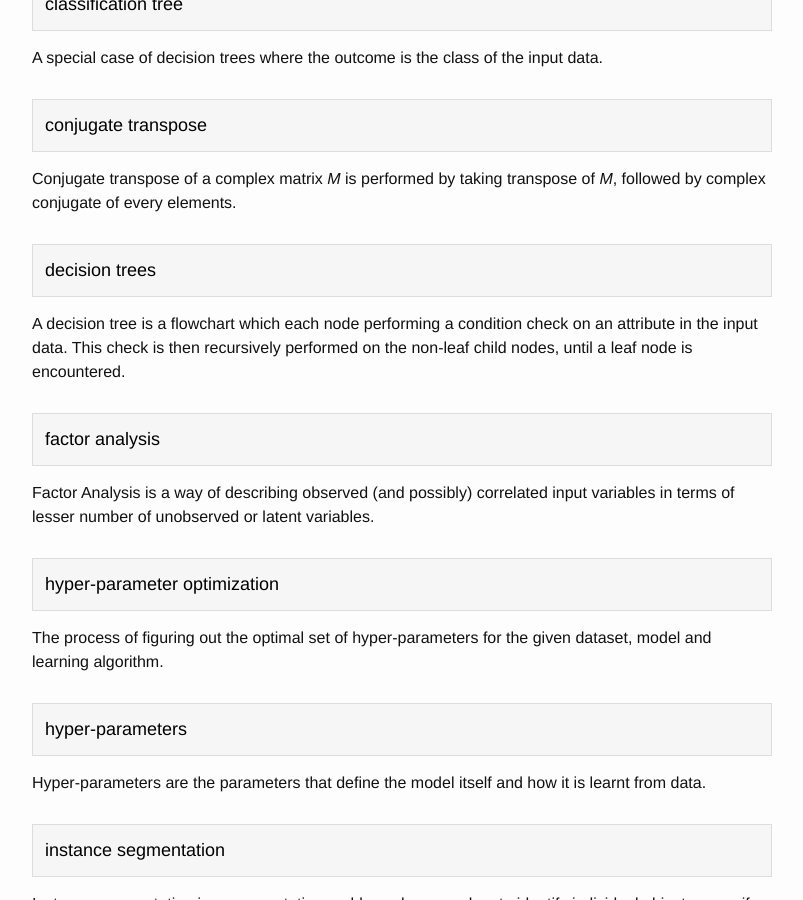
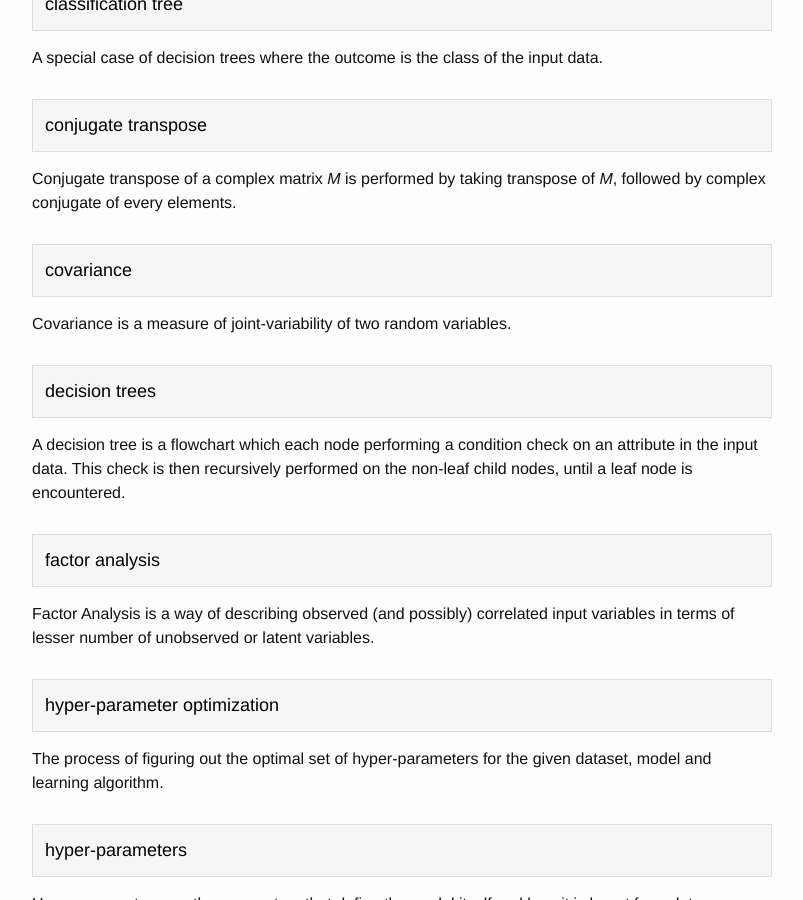
Before and after one commit to teju85/ml-glossary, a Jekyll site: the page built from src/index.md, in a window 1280 px wide and 900 px high, scrolled down 600 px. Shown: the whole window, without its empty margins (238-1041 px from the left). Built offline with Jekyll 4.4.1, drawn with Linux system fonts in a browser that asks for light colours.

Commit message:
Added covariance info

```diff
--- /dev/null
+++ b/src/_posts/2018-01-01-covariance.md
@@ -0,0 +1,17 @@
+---
+layout: page
+title:  covariance
+references: https://en.wikipedia.org/wiki/Covariance
+needmath: true
+---
+Covariance is a measure of joint-variability of two random variables.
+
+Mathematically speaking, it is defined as:
+$$ cov(X, Y) = E[(X - E[X]) . (Y - E[Y])] $$
+Where:
+* X, Y = two random variables
+* cov(X,Y) = covariance between X, Y
+* E[.] = expectation of the input random variable
+
+This can be further simplified to:
+$$ cov(X, Y) = E[X.Y] - E[X].E[Y] $$
--- a/src/_posts/2018-01-01-pca.md
+++ b/src/_posts/2018-01-01-pca.md
@@ -8,6 +8,7 @@ references:
 seealso:
   - svd
   - factor-analysis
+  - covariance
 ---
 Statistical technique to convert a set of (possibly) correlated inputs into a
 set of uncorrelated variables.
```
